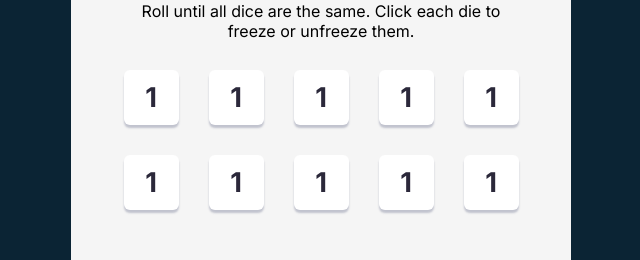
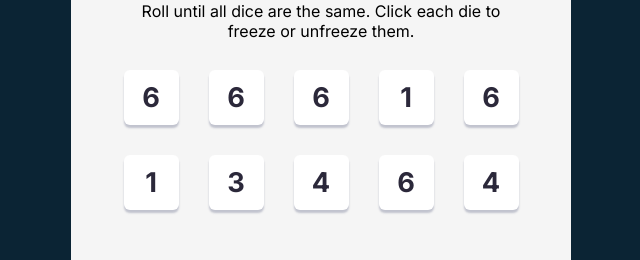
Before and after one commit to ajburrows/tenzies, a React (Vite) app: page / in a window 1280 px wide. Shown: the part 273-533 px from the top of the page, without its empty margins (319-959 px from the left). Built offline with nearby package versions, Linux system fonts and the light colour scheme.

Commit message:
set dice values to random values

```diff
--- a/src/App.jsx
+++ b/src/App.jsx
@@ -22,8 +22,7 @@ export default function App(){
     const res = []
     for (let i = 0; i < 10; i++){
       res.push({
-        //value: Math.ceil(Math.random() * 6),
-        value: 1,
+        value: Math.ceil(Math.random() * 6),
         isHeld: false,
         id: nanoid()
       })
```
